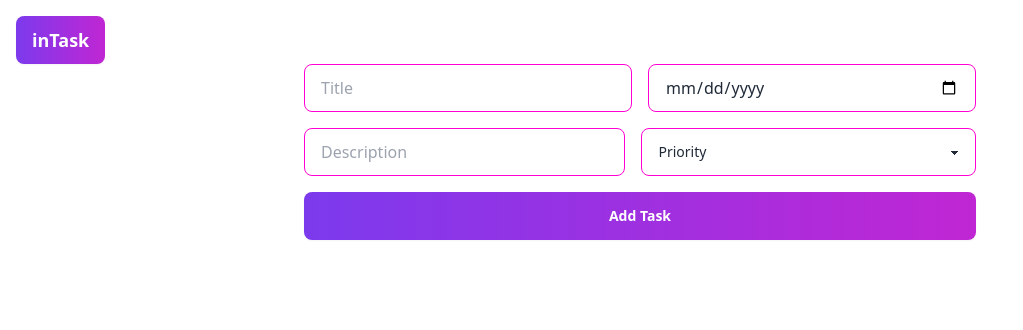
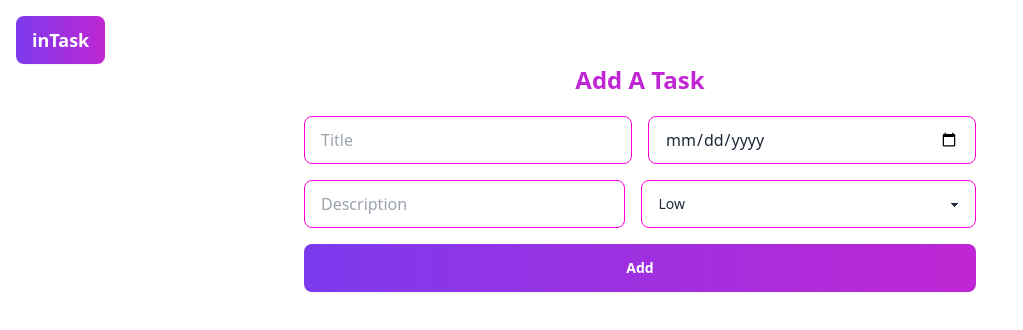
Before and after one commit to justJubair/intask-client, a React (Vite) app: page /dashboard in a window 1280 px wide. Shown: the top 330 px of the page, without its empty margins (0-1023 px from the left). Built offline with nearby package versions, Linux system fonts and the light colour scheme.

Commit message:
Add: react hot toast added

```diff
--- a/package.json
+++ b/package.json
@@ -16,6 +16,7 @@
     "react": "^18.2.0",
     "react-dom": "^18.2.0",
     "react-hook-form": "^7.49.2",
+    "react-hot-toast": "^2.4.1",
     "react-router-dom": "^6.21.0",
     "sort-by": "^1.2.0"
   },
--- a/src/components/AddTask/AddTask.tsx
+++ b/src/components/AddTask/AddTask.tsx
@@ -3,15 +3,15 @@ const AddTask = () => {
   const {
     register,
     handleSubmit,
-    formState: { errors },
+
   } = useForm();
 
-  const onSubmit = (data) => {
+  const onSubmit = (data: object) => {
     console.log(data);
   };
   return (
     <div className="max-w-2xl mx-auto">
-
+        <h1 className="text-center font-bold text-2xl mb-5 text-fuchsia-600">Add A Task</h1>
     <form className="space-y-4" onSubmit={handleSubmit(onSubmit)}>
       {/* Title and Deadline */}
       <div className="flex items-center justify-center gap-4">
@@ -19,12 +19,14 @@ const AddTask = () => {
           placeholder="Title"
           className="input input-bordered input-secondary w-full"
           type="text"
-          {...register("title")}
+          required
+          {...register("title", {required:true})}
         />
         <input
           className="input input-bordered input-secondary w-full"
           type="date"
-          {...register("deadline")}
+          required
+          {...register("deadline", {required:true})}
         />
       </div>
       {/* Description and Priority */}
@@ -33,24 +35,24 @@ const AddTask = () => {
           placeholder="Description"
           className="input input-bordered input-secondary w-full"
           type="text"
-          {...register("description")}
+          required
+          {...register("description", {required:true})}
         />
         <select
-          defaultValue="default"
+          defaultValue="low"
+          required
           className="select select-secondary w-full"
-          {...register("priority")}
+          {...register("priority", {required:true})}
         >
-          <option disabled value="default">
-            Priority
-          </option>
-          <option value="female">Low</option>
-          <option value="male">Moderate</option>
-          <option value="other">High</option>
+
+          <option value="low">Low</option>
+          <option value="moderate">Moderate</option>
+          <option value="high">High</option>
         </select>
       </div>
 
      <div className="flex justify-center">
-     <button className=" btn btn-block bg-gradient-to-r from-violet-600 to-fuchsia-600 text-white border-none" type="submit">Add Task</button>
+     <button className=" btn btn-block bg-gradient-to-r from-violet-600 to-fuchsia-600 text-white border-none" type="submit">Add</button>
      </div>
 
     </form>
--- a/src/main.tsx
+++ b/src/main.tsx
@@ -3,9 +3,11 @@ import ReactDOM from 'react-dom/client'
 import './index.css'
 import { RouterProvider } from 'react-router-dom'
 import Router from './routes/Router.tsx'
+import { Toaster } from 'react-hot-toast'
 
 ReactDOM.createRoot(document.getElementById('root')!).render(
   <React.StrictMode>
    <RouterProvider router={Router}/>
+   <Toaster/>
   </React.StrictMode>,
 )
--- a/src/pages/Dashboard/Dashboard.tsx
+++ b/src/pages/Dashboard/Dashboard.tsx
@@ -15,6 +15,8 @@ const Dashboard = () => {
 
         {/* Add a task */}
         <AddTask />
+
+        {/* Task management table */}
       </Container>
     </div>
   );
```
Also changed, not shown: 1 other file (tests, documents, lock files or other folders).
